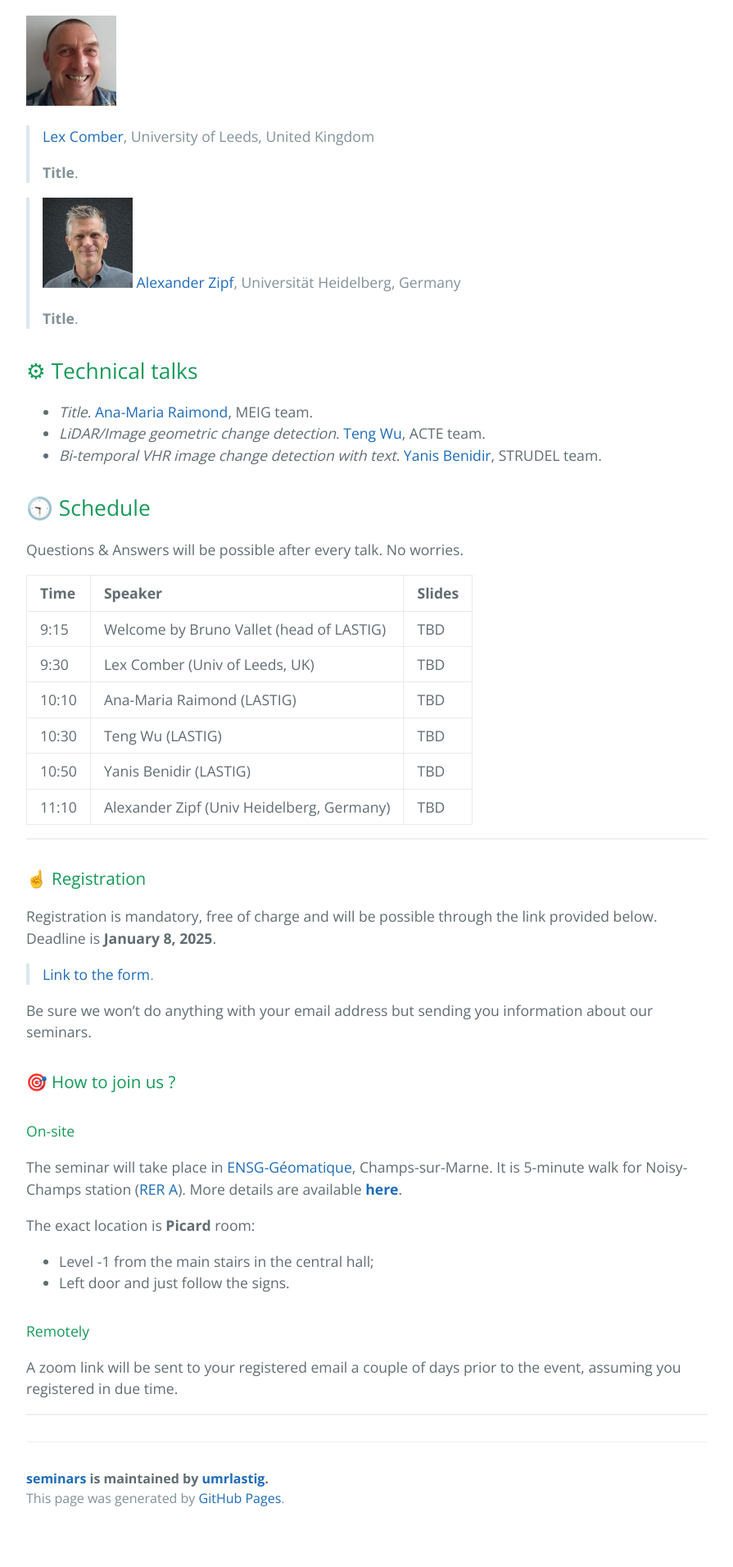
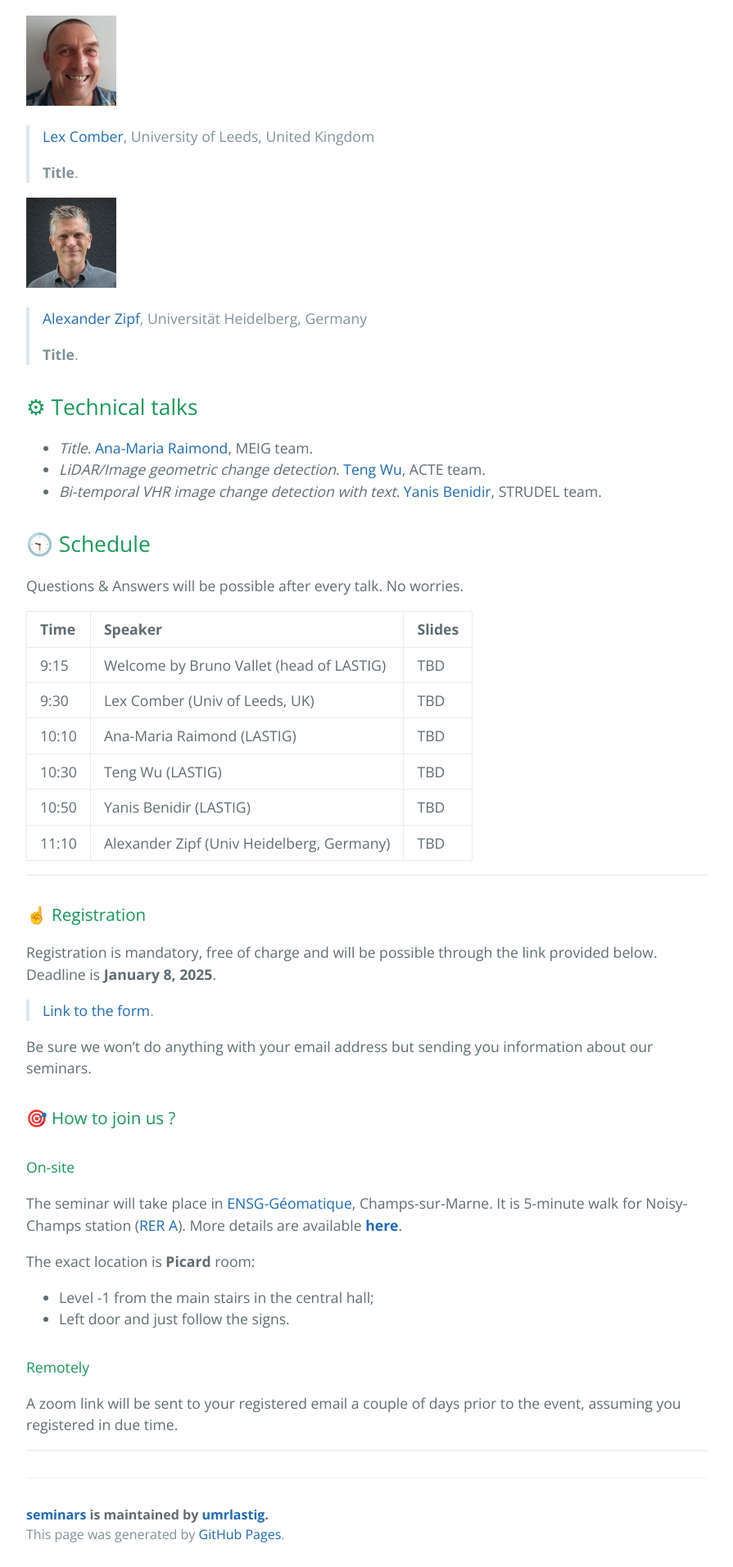
Before and after one commit to umrlastig/seminars, a Jekyll site: the page built from index.md, in a window 1280 px wide. Shown: the part 1084-2995 px from the top of the page at 82% size, without its empty margins (192-1087 px from the left). Built offline with Jekyll 4.4.1, drawn with Linux system fonts in a browser that asks for light colours; before the commit the page ends 2955 px from its top, so only the background shows below that.

Commit message:
Fix image tag formatting in index.md

```diff
--- a/index.md
+++ b/index.md
@@ -22,7 +22,7 @@ Cover introduction
 >
 > **Title**.
 
-> <img src="documents/zipf_fern.jpg" width="110" />
+<img src="documents/zipf_fern.jpg" width="110" />
 > [Alexander Zipf](https://www.geog.uni-heidelberg.de/de/personen-am-institut/prof-dr-alexander-zipf), Universität Heidelberg, Germany
 >
 > **Title**.
```
